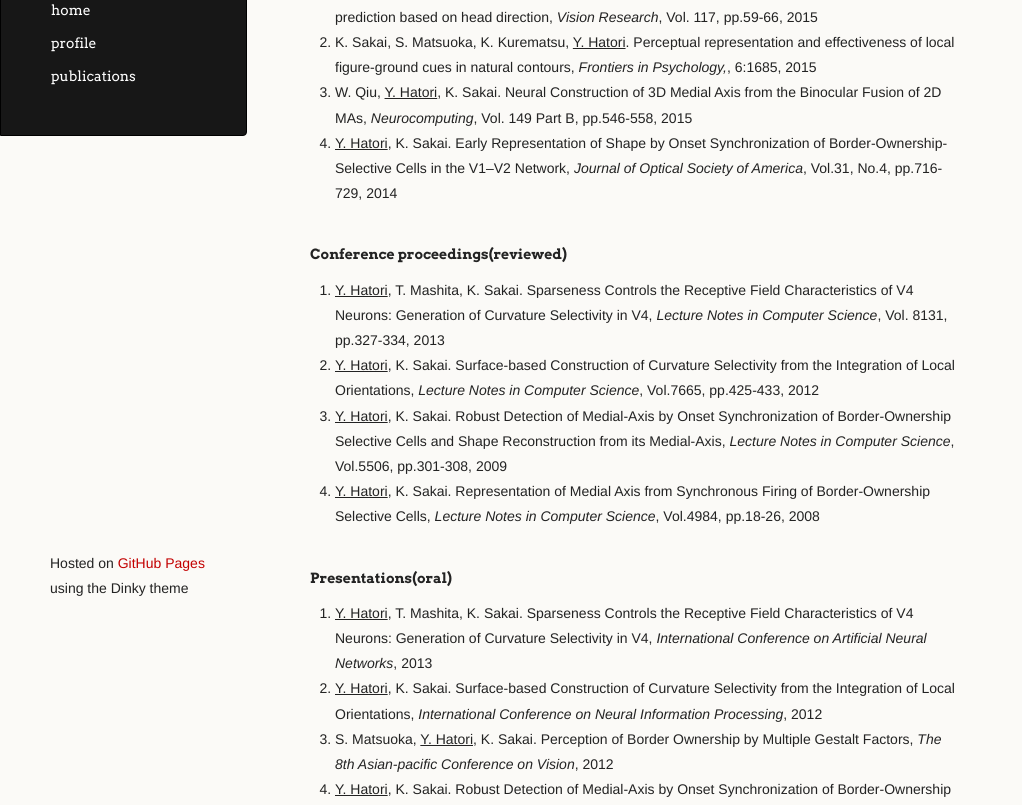
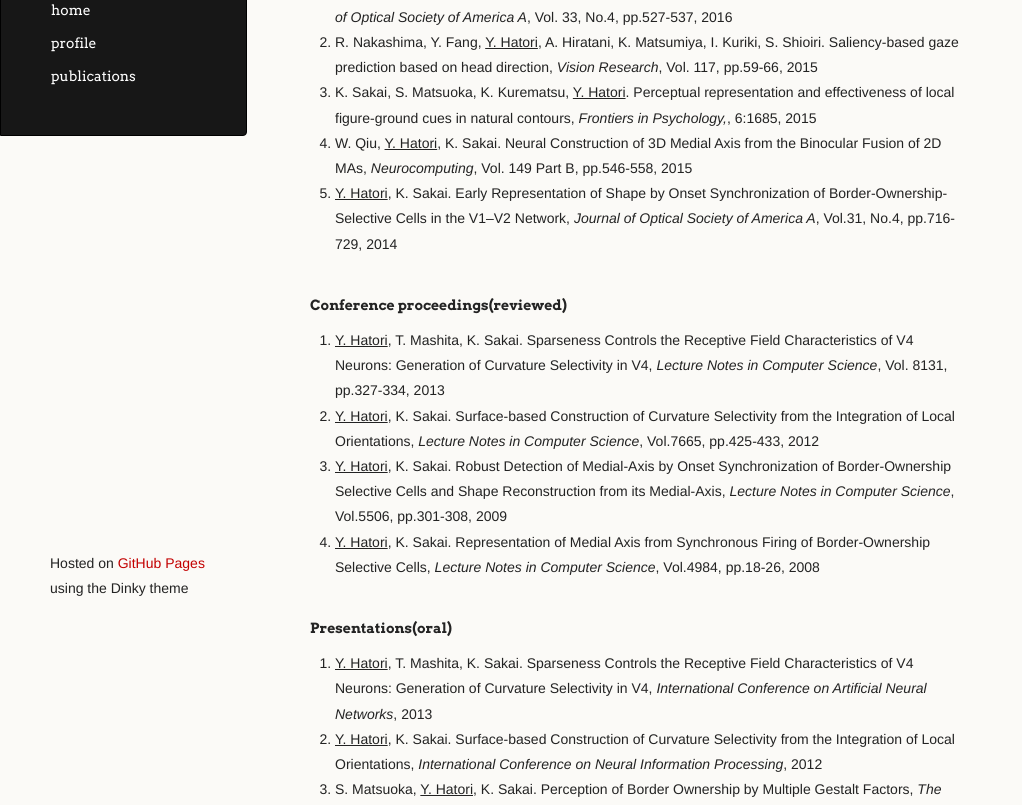
Before and after one commit to yhatori/yhatori.github.io, a plain HTML site: page publications.html in a window 1280 px wide. Shown: the part 167-972 px from the top of the page, without its empty margins (0-1022 px from the left). Drawn offline with Linux system fonts and the light colour scheme.

Commit message:
Update profile and publication list.

```diff
--- a/publications.html
+++ b/publications.html
@@ -35,10 +35,11 @@
 Publication list</h3>
 <h4>Referred journal articles</h4>
 <ol>
+<li><u>Y. Hatori</u>, T. Mashita, K. Sakai. Sparse coding generates curvature selectivity in V4 neurons, <span style="font-style: italic">Journal of Optical Society of America A</span>, Vol. 33, No.4, pp.527-537, 2016</li>
 <li>R. Nakashima, Y. Fang, <u>Y. Hatori</u>, A. Hiratani, K. Matsumiya, I. Kuriki, S. Shioiri. Saliency-based gaze prediction based on head direction, <span style="font-style: italic">Vision Research</span>, Vol. 117, pp.59-66, 2015</li>
 <li>K. Sakai, S. Matsuoka, K. Kurematsu, <u>Y. Hatori</u>. Perceptual representation and effectiveness of local figure-ground cues in natural contours, <span style="font-style: italic">Frontiers in Psychology,</span>, 6:1685, 2015</li>
 <li>W. Qiu, <u>Y. Hatori</u>, K. Sakai. Neural Construction of 3D Medial Axis from the Binocular Fusion of 2D MAs, <span style="font-style: italic">Neurocomputing</span>, Vol. 149 Part B, pp.546-558, 2015</li>
-<li><u>Y. Hatori</u>, K. Sakai. Early Representation of Shape by Onset Synchronization of Border-Ownership-Selective Cells in the V1–V2 Network, <span style="font-style: italic">Journal of Optical Society of America</span>, Vol.31, No.4, pp.716-729, 2014</li>
+<li><u>Y. Hatori</u>, K. Sakai. Early Representation of Shape by Onset Synchronization of Border-Ownership-Selective Cells in the V1–V2 Network, <span style="font-style: italic">Journal of Optical Society of America A</span>, Vol.31, No.4, pp.716-729, 2014</li>
 </ol>
 
 <h4>Conference proceedings(reviewed)</h4>
```
Also changed, not shown: profile.html (+2 -1 lines).
